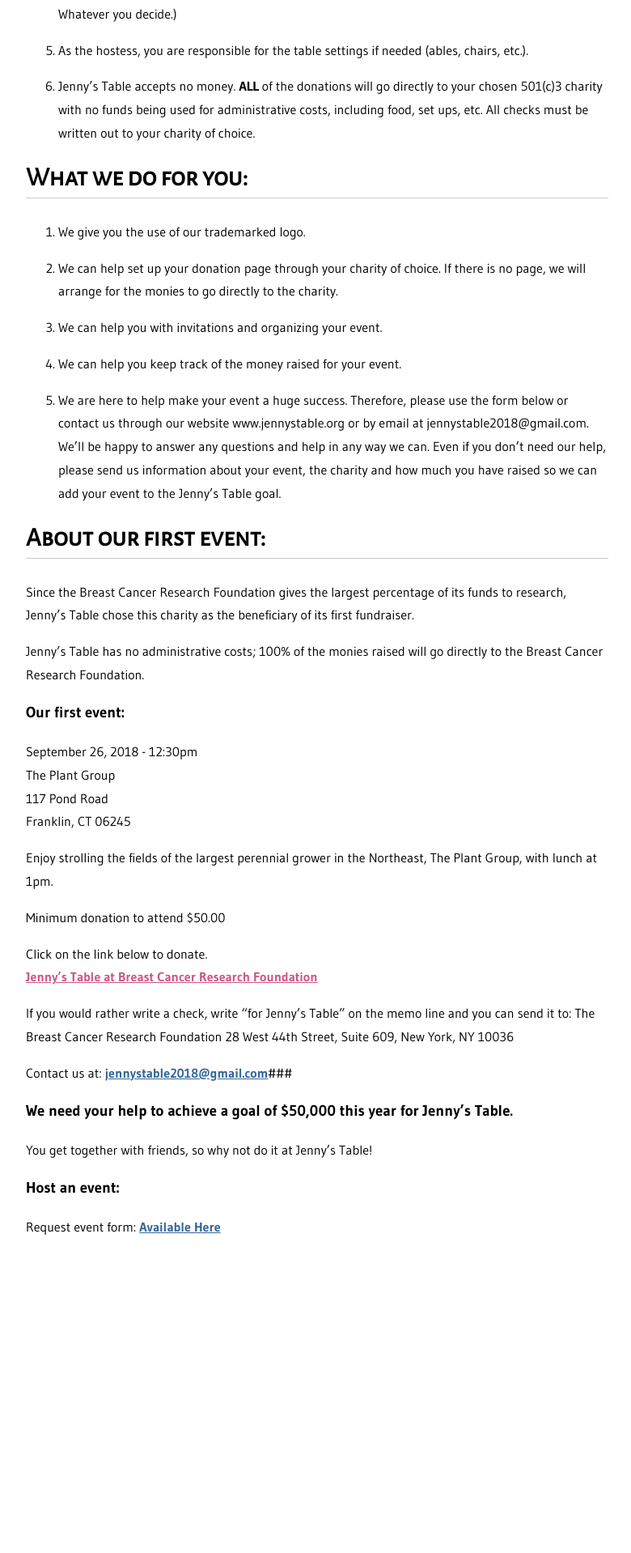
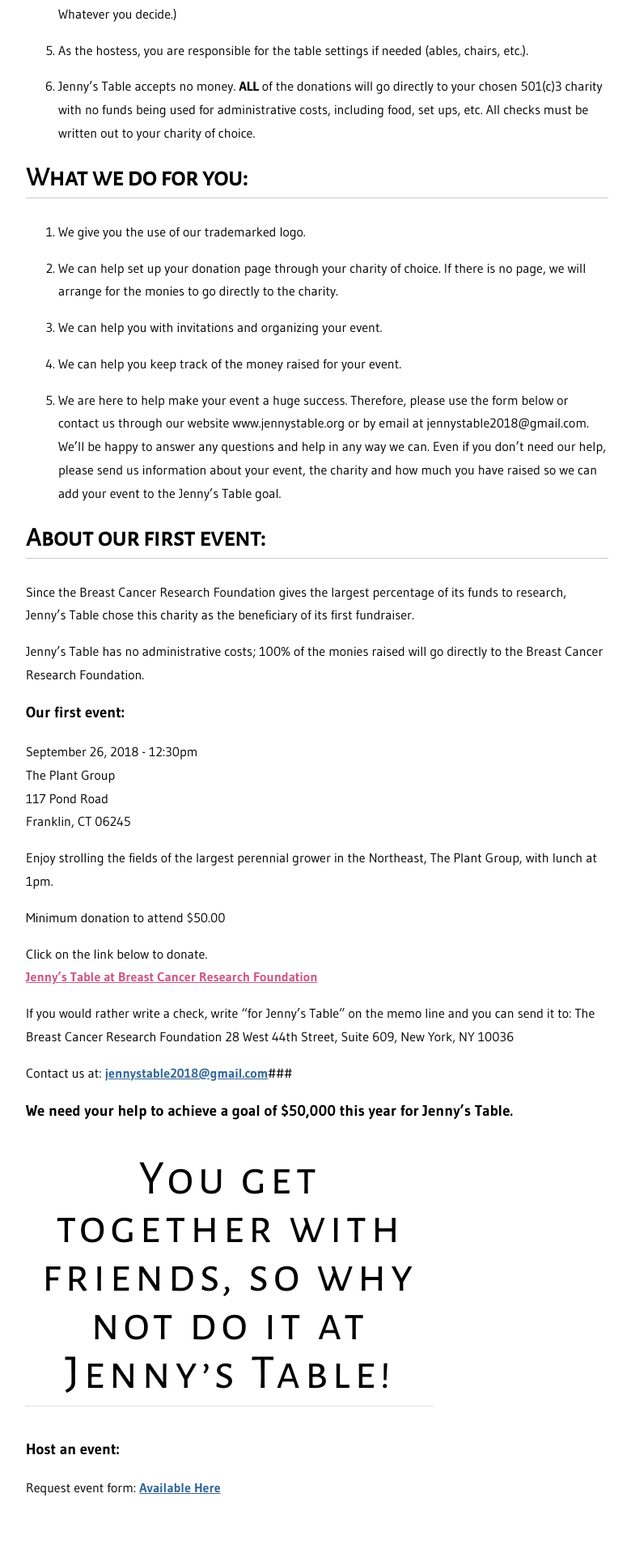
Before and after one commit to jennystable/website, a Jekyll site: the page built from index.markdown, in a window 1280 px wide. Shown: the part 1094-3012 px from the top of the page at 81% size, without its empty margins (248-1028 px from the left). Built offline with Jekyll 4.4.1, drawn with Linux system fonts in a browser that asks for light colours; before the commit the page ends 2690 px from its top, so only the background shows below that.

```diff
--- a/index.markdown
+++ b/index.markdown
@@ -70,7 +70,7 @@ Contact us at: <a href="mailto:jennystable2018@gmail.com" style="color: #336699;
 
 ###  We need your help to achieve a goal of $50,000 this year for Jenny's Table.
 
-You get together with friends, so why not do it at Jenny's Table!
+# You get together with friends, so why not do it at Jenny's Table!
 
 ### Host an event:
 
```
